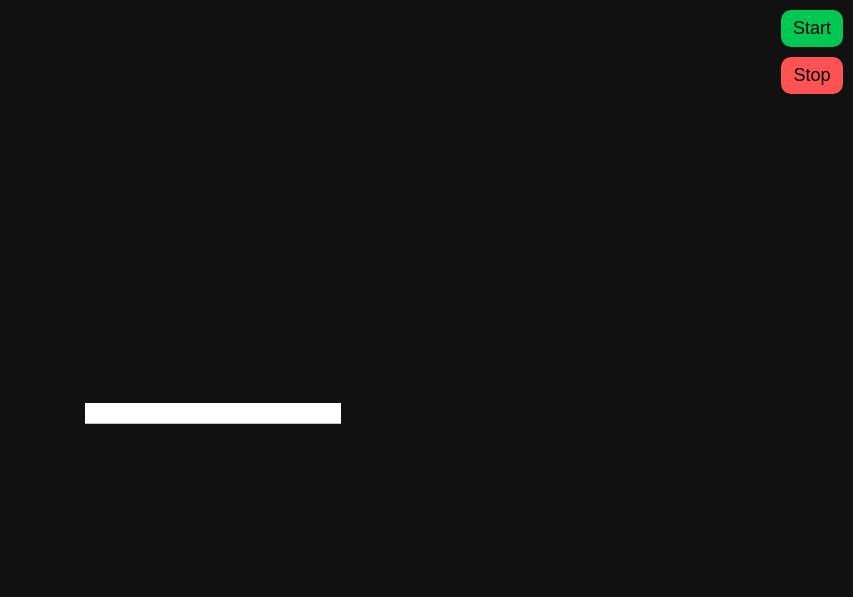
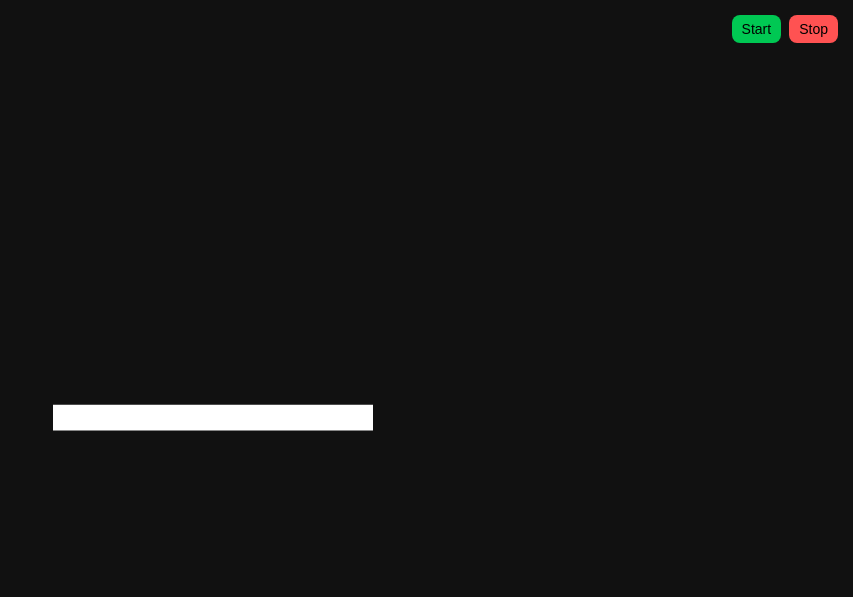
Before and after one commit to areteceresio/multiples-of-17, a plain HTML site: page index.html in a window 1280 px wide. Shown: the whole page, without its empty margins (427-1280 px from the left). Drawn offline with Linux system fonts and the light colour scheme.

Commit message:
Troubleshooting fullscreen

```diff
--- a/index.html
+++ b/index.html
@@ -21,7 +21,7 @@
   }
 
   #number {
-      font-size: 20vw;          /* scales with screen width */
+    font-size: 25vw;          /* scales with screen width */
     max-height: 100%;
     white-space: nowrap;
     text-align: center;
@@ -30,23 +30,22 @@
 
   @media (orientation: portrait) {
     #number {
-        font-size: 35vw;        /* smaller in portrait mode */
+      font-size: 40vw;        /* smaller in portrait */
     }
   }
 
   .controls {
     position: absolute;
-      top: 10px;
-      right: 10px;             /* move buttons to top-right corner */
+    top: 15px;
+    right: 15px;
     display: flex;
-      flex-direction: column;
-      gap: 10px;
+    gap: 8px;
   }
 
   button {
-      font-size: 18px;
-      padding: 8px 12px;
-      border-radius: 10px;
+    font-size: 14px;          /* smaller buttons */
+    padding: 6px 10px;
+    border-radius: 8px;
     border: none;
     background: #00c853;
     color: black;
@@ -56,7 +55,7 @@
     background: #ff5252;
   }
 
-    /* Optional: make page behave like fullscreen PWA when added to home screen */
+  /* Fullscreen PWA mode */
   @media (display-mode: standalone) {
     body {
       height: 100vh;
@@ -92,6 +91,7 @@
       const utterance = new SpeechSynthesisUtterance(num.toString());
       utterance.rate = 0.9;
 
+      // Schedule next number only after current finishes + 5s
       utterance.onend = () => {
         if (!running) return;
         setTimeout(speakAndScheduleNext, 5000);
@@ -104,7 +104,6 @@
       if (running) return;
       running = true;
 
-      // Small silent audio to keep iOS awake
       audioKeepAlive = new Audio("https://upload.wikimedia.org/wikipedia/commons/8/8c/Silence_1s.mp3");
       audioKeepAlive.loop = true;
       audioKeepAlive.volume = 0.01;
```
Lines whose indentation alone changed are shown as unchanged.
